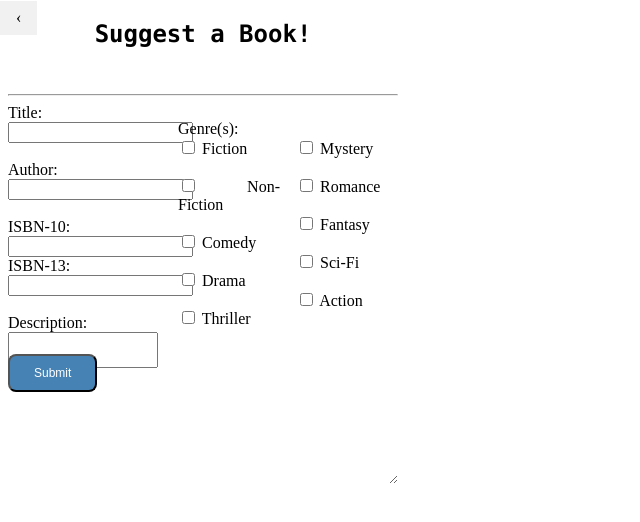
After one commit to Quintonamore/underrepresented-authors, a PHP site: page /book_suggest_page.html in a window 1280 px wide. The commit adds this page. Shown: the top 522 px of the page, without its empty margins (0-640 px from the left). Run offline with PHP 8.4, Linux system fonts and the light colour scheme.

Commit message:
Added book suggestion form and page book recommendation popup.

```diff
--- /dev/null
+++ b/UnderRep Chrome Extension/book_suggest_page.html
@@ -0,0 +1,129 @@
+<!DOCTYPE html>
+<html lang = "en" dtr = "ltr">
+<head>
+  <style>
+    html, body {
+      text-align: center;
+      width:390px;
+      height:380px;
+    }
+  </style>
+  <link rel = "stylesheet" type = "text/css" href = "book_suggest_page_styles.css">
+  <title>Test</title>
+</head>
+<body>
+  <h2>Suggest a Book!</h2>
+
+  <!--Back button-->
+  <a href = "demo.html" class = "previous">&#8249;</a>
+
+  <br>
+  <hr>
+  <!--Need to customize required message-->
+  <!--Need to work on css design-->
+  <form id = "sheetdb-form" atuocomplete = "off" action = "https://sheetdb.io/api/v1/qug94x9fqzesa" method = "POST">
+    <div class = "book-info">
+      <div class = "left-side">
+
+        <!--Left side of popup asking user for title, author, isbn, and a description of suggested book-->
+        <label for = "bookTitle">Title:</label><br>
+        <input type = "text" id = "bookTitle" name= "data[Title:]" autocomplete = "off" required></input><br><br>
+
+        <label for = "bookAuthor">Author:</label><br>
+        <input type = "text" id = "bookAuthor" name= "data[Author:]" autocomplete = "off" required></input><br><br>
+
+        <!--Need to code so this inputs are the correct length-->
+
+        <!--Need to fix max length it isn't working-->
+        <label for = "bookISBN-10">ISBN-10:</label><br>
+        <input type="text" pattern="[0-9]{10}" id = "bookISBN-10" name= "data[ISBN-10:]" autocomplete = "off"></input><br>
+
+        <label for="bookISBN-13">ISBN-13:</label><br>
+        <input type="text" pattern="[0-9]{13}" id = "bookISBN-13" name= "data[ISBN-13:]" autocomplete = "off"></input><br><br>
+
+
+
+        <label for = "bookDes">Description:</label><br>
+        <textarea id = "bookDes" name = "data[Description:]" row = "10" cols = "16"></textarea>
+
+      </div>
+
+      <div class = "genres">
+        <!--Right side of popup asking for the book's genre(s)-->
+        <ul>
+          <label for = "genre">Genre(s):</label>
+          <li>
+            <input type="checkbox" id="genre1" name="data[Fiction:]" value="true">
+            <label for="genre1"> Fiction</label><br><br>
+            <span class = "checkmark"></span>
+          </li>
+
+          <li>
+            <input type="checkbox" id="genre2" name="data[Non-fiction:]" value="true">
+            <label for="genre2"> Non-Fiction</label><br><br>
+            <span class = "checkmark"></span>
+          </li>
+
+
+          <li>
+            <input type="checkbox" id="genre3" name="data[Comedy:]" value="true">
+            <label for="genre3"> Comedy</label><br><br>
+            <span class = "checkmark"></span>
+          </li>
+
+          <li>
+            <input type="checkbox" id="genre4" name="data[Drama:]" value="true">
+            <label for="genre4"> Drama</label><br><br>
+            <span class = "checkmark"></span>
+          </li>
+
+          <li>
+            <input type="checkbox" id="genre5" name="data[Thriller:]" value="true">
+            <label for="genre5"> Thriller</label><br><br>
+            <span class = "checkmark"></span>
+          </li>
+
+          <br>
+
+          <li>
+            <input type="checkbox" id="genre6" name="data[Mystery:]" value="true">
+            <label for="genre6"> Mystery</label><br><br>
+            <span class = "checkmark"></span>
+          </li>
+
+          <li>
+            <input type="checkbox" id="genre7" name="data[Romance:]" value="true">
+            <label for="genre7"> Romance</label><br><br>
+            <span class = "checkbox"></span>
+          </li>
+
+          <li>
+            <input type="checkbox" id="genre8" name="data[Fantasy:]" value="true">
+            <label for="genre8"> Fantasy</label><br><br>
+            <span class = "checkbox"></span>
+          </li>
+
+
+          <li>
+            <input type="checkbox" id="genre9" name="data[Sci-fi:]" value="true">
+            <label for="genre9"> Sci-Fi</label><br><br>
+            <span class = "checkbox"></span>
+          </li>
+
+          <li>
+            <input type="checkbox" id="genre10" name="data[Action:]" value="true">
+            <label for="genre10"> Action</label>
+            <span class = "checkbox"></span>
+          </li>
+
+        </ul>
+
+      </div>
+      <!--Submit button-->
+      <button type = "submit" id= "Sub">Submit</button>
+    </div>
+  </form>
+  <script src = "book_suggest_page.js"></script>
+</body>
+
+</html>
--- /dev/null
+++ b/UnderRep Chrome Extension/book_suggest_page.js
@@ -0,0 +1,16 @@
+
+//Sends info from form to google sheet
+var form = document.getElementById('sheetdb-form');
+form.addEventListener("submit", e => {
+  e.preventDefault();
+  fetch(form.action, {
+      method : "POST",
+      body: new FormData(document.getElementById("sheetdb-form")),
+  }).then(
+      response => response.json()
+  ).then((html) => {
+    // you can put any JS code here
+    alert('Thank you! We received your suggestion!');
+
+  });
+});
--- /dev/null
+++ b/UnderRep Chrome Extension/book_suggest_page_styles.css
@@ -0,0 +1,102 @@
+/*Top half of popup*/
+h2 {
+  color: black;
+  font-family: "Lucida Console", "Courier New", monospace;
+}
+
+a {
+  text-decoration: none;
+  display: inline;
+  position: absolute;
+  padding: 8px 16px;
+
+}
+
+a:hover{
+  background-color: #ddd;
+  color: black;
+}
+
+.previous {
+  margin-top: 1px;
+  margin-right: 2px;
+  top: 0;
+  left: 0;
+  background-color: #f1f1f1;
+  color: black;
+}
+
+
+/*Form half of popup*/
+form{
+  text-align: justify;
+}
+
+.book-info{
+  width: 500px;
+  position: fixed;
+}
+
+.genres{
+  display: inline-block;
+  position: absolute;
+  left: 130px;
+}
+
+.left-side{
+  display: inline-block;
+  position: absolute;
+  left: 0;
+}
+
+.genre{
+  left: 100px;
+}
+
+ul {
+  column-count: 2;
+  column-gap: normal;
+  list-style: none;
+}
+
+.book-info{
+  width:390px;
+  height:380px;
+  overflow: auto;
+  resize: vertical;
+}
+
+textarea {
+  resize: none;
+}
+
+/*Submit button*/
+#Sub {
+  position: absolute;
+  top: 250px;
+  left: 0;
+
+  background-color: steelblue;
+  color: white;
+  font-size: 12px;
+  padding: 10px 24px;
+  border-radius: 8px;
+
+}
+
+#Sub:hover {
+  background-color: #0E1A40;
+}
+
+/*Remove spinner from number input type*/
+input::-webkit-outer-spin-button,
+input::-webkit-inner-spin-button {
+    -webkit-appearance: none;
+    margin: 0;
+}
+
+input[type=number] {
+    -moz-appearance:textfield;
+}
+
+/*Checkbox*/
```
Also changed, not shown: UnderRep Chrome Extension/background.js (+2 -9 lines), UnderRep Chrome Extension/content.js (+95 -4 lines), UnderRep Chrome Extension/demo.html (+7 -3 lines), UnderRep Chrome Extension/demoStyles.css (+7 -3 lines), UnderRep Chrome Extension/manifest.json.
